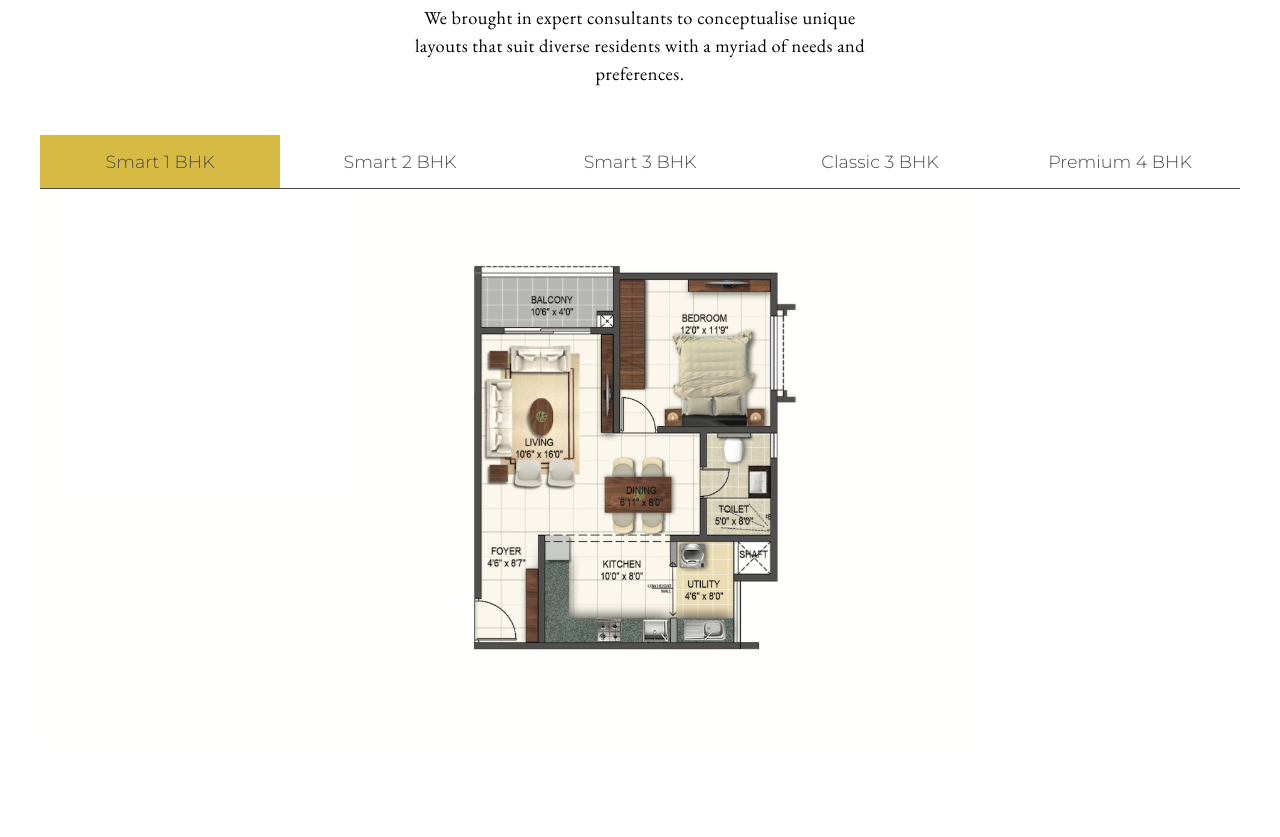
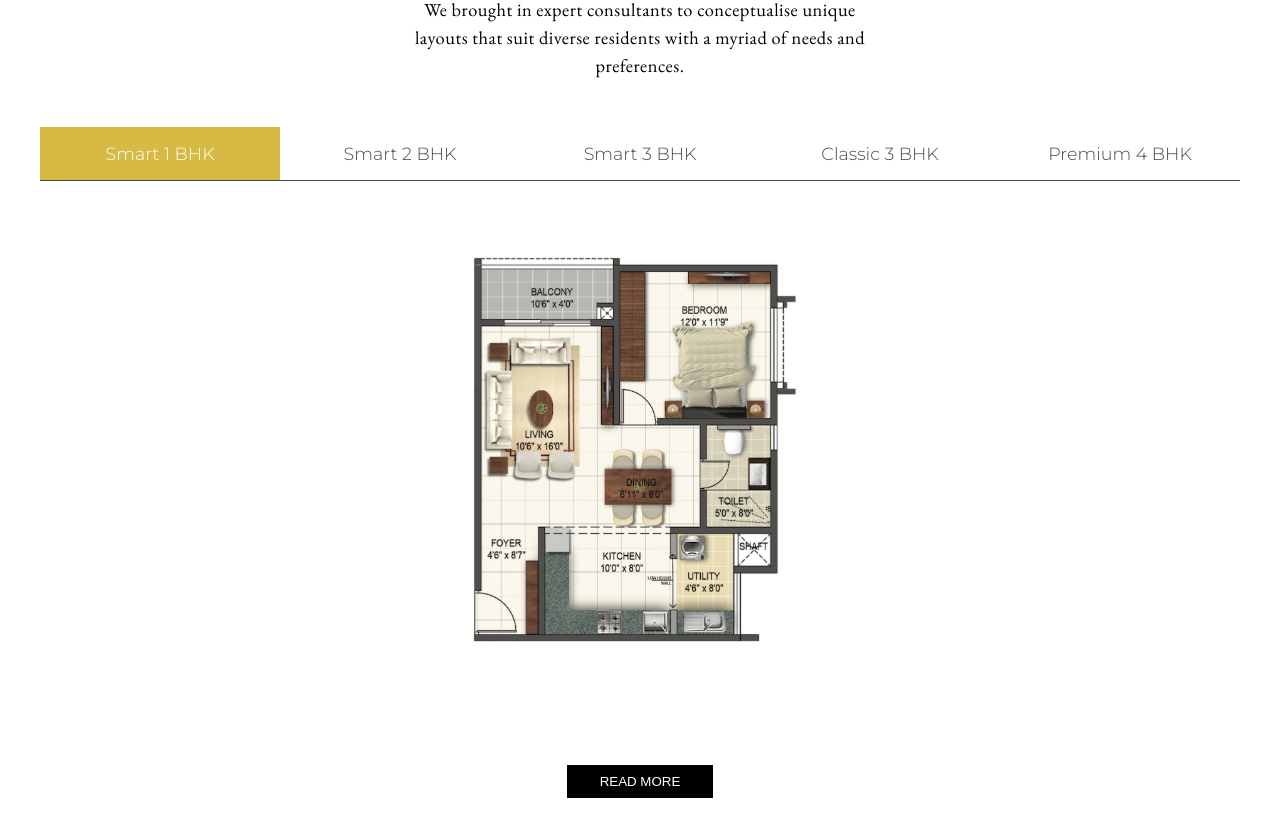
Before and after one commit to bharathsampangi/folium, a Next.js app: page / in a window 1280 px wide. Shown: the part 2880-3717 px from the top of the page. Built offline with nearby package versions, Linux system fonts and the light colour scheme.

Commit message:
completed preview

```diff
--- a/components/preview/Preview.js
+++ b/components/preview/Preview.js
@@ -51,6 +51,9 @@ export default function Preview() {
                     </div>
                 }
             </div>
+            <div className={styles.buttonContainer}>
+                <button className={styles.button}>Read More</button>
+            </div>
         </section>
     )
 }
--- a/components/preview/styles/Preview.module.css
+++ b/components/preview/styles/Preview.module.css
@@ -23,7 +23,7 @@
     letter-spacing: .5px;
     margin: 0 auto;
     text-align: center;
-    padding-top: 1.5rem;
+    padding-top: 1rem;
 }
 
 .tabButtons {
@@ -56,8 +56,26 @@
 
 .tabButtons .active {
     background-color: #D6BA43;
+    color: #fff;
 }
 
 .previewContainer {
     margin-top: 3rem;
 }
+
+.buttonContainer {
+    display: flex;
+    justify-content: center;
+}
+
+.button {
+    background-color: #000;
+    cursor: pointer;
+    text-transform: uppercase;
+    color: inherit;
+    border: 1px solid #000;
+    padding: .5rem 2rem;
+    display: block;
+    color: #fff;
+    margin-top: 1.5rem;
+}
```
